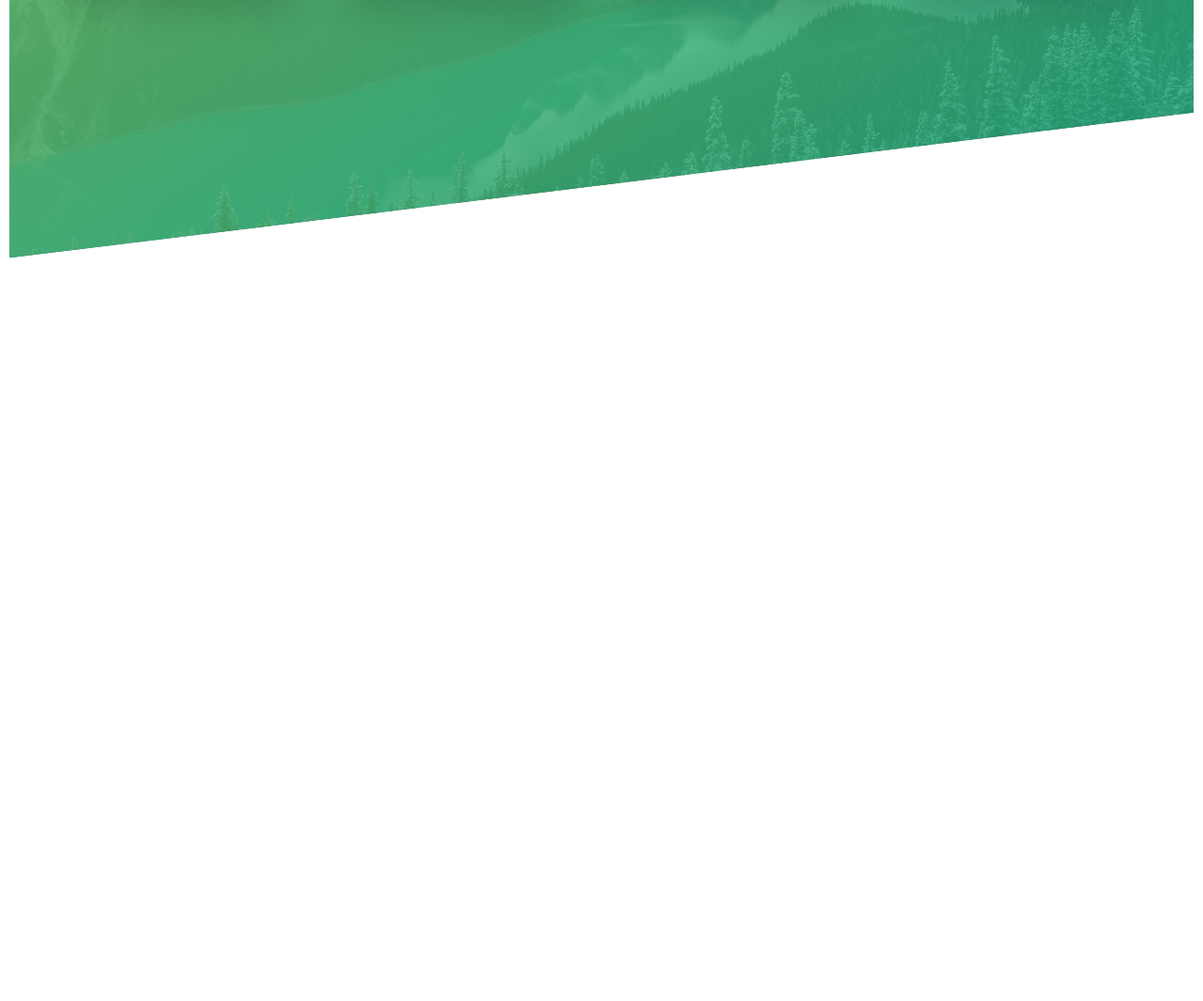
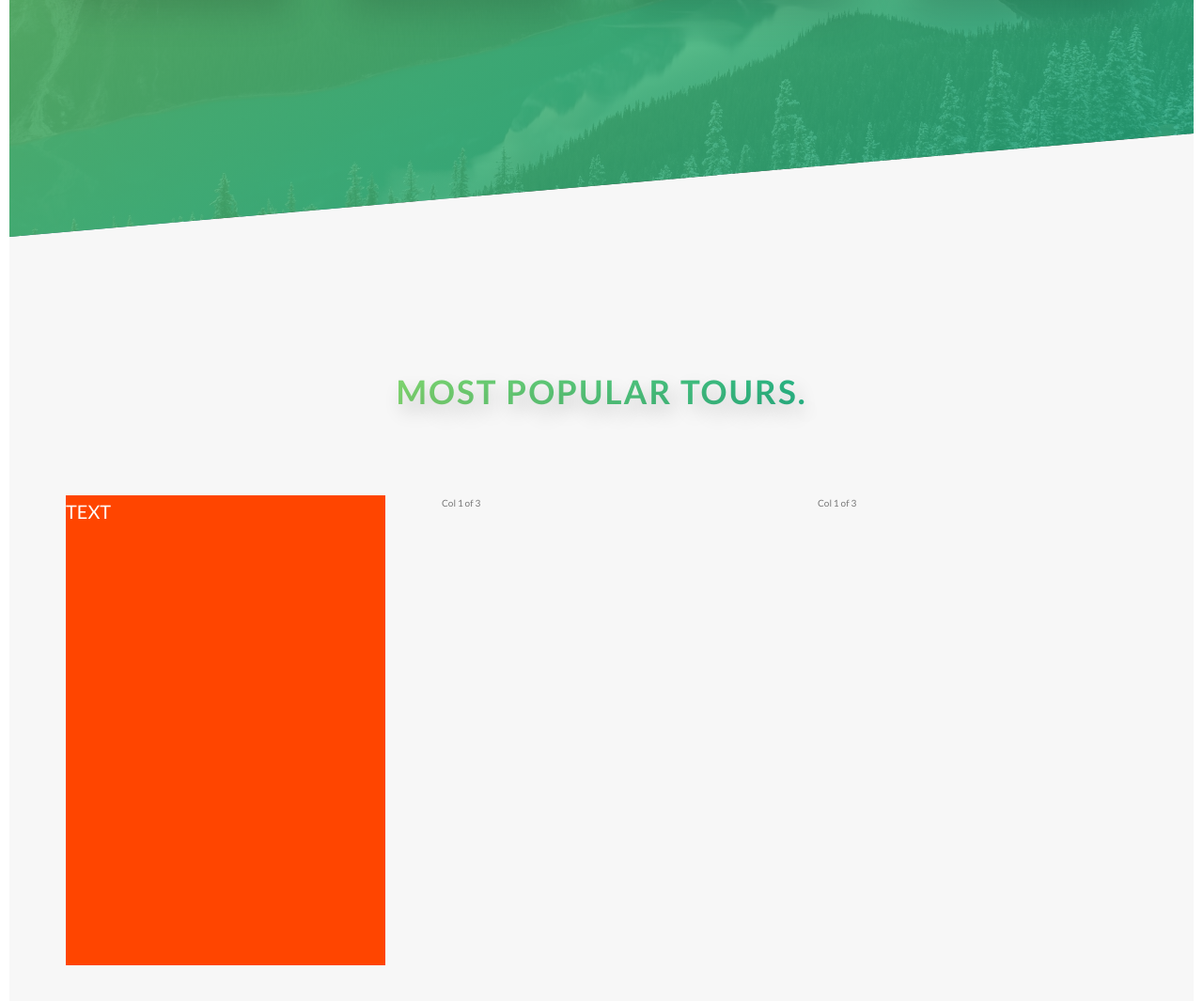
Before and after one commit to casedup/natours, a website: page index.html in a window 1280 px wide. Shown: the part 1982-3047 px from the top of the page at 94% size. Before the commit the page ends 2256 px from the top, so only its background shows below. Drawn offline with Linux system fonts and the light colour scheme.

Commit message:
added composition section and also new effects to css

```diff
--- a/index.html
+++ b/index.html
@@ -91,10 +91,31 @@
                         </p>
                     </div>
                 </div>
+            </div>
+        </section>
+        <section class="section-tours">
+            <div class="u-center-text u-margin-bottom-big">
+                <h2 class="heading-secondary">
+                    Most popular tours.
+                </h2>
+            </div>
+            <div class="row">
+                <div class="col-1-of-3">
+                    <div class="card">
+                       <div class="card__side">
+                           TEXT
+                       </div>
+                    </div>
+                </div>
 
+                <div class="col-1-of-3">
+                    Col 1 of 3
+                </div>
 
+                <div class="col-1-of-3">
+                    Col 1 of 3
+                </div>
             </div>
-
 
         </section>
     </main>
--- a/sass/components/_button.scss
+++ b/sass/components/_button.scss
@@ -66,6 +66,7 @@
         text-decoration: none;
         border-bottom: .1rem solid $dark-green;
         padding: .3rem;
+        backface-visibility: hidden;
 
 
     }
--- /dev/null
+++ b/sass/components/_card.scss
@@ -0,0 +1,18 @@
+.card {
+    perspective: 150rem;
+    -moz-perspective: 150rem;
+
+
+    &__side {
+        background-color: orangered;
+        height: 50rem;
+        transition: all .8s;
+        color: #fff;
+        font-size: 2rem;
+    }
+
+
+    &:hover &__side{
+        transform: rotateY(180deg);
+    }
+}
--- a/sass/main.scss
+++ b/sass/main.scss
@@ -12,6 +12,7 @@
 @import "components/button";
 @import "components/composition";
 @import "components/feature-box";
+@import "components/card";
 
 @import "layout/header";
 @import "layout/grid";
--- a/sass/pages/_home.scss
+++ b/sass/pages/_home.scss
@@ -12,12 +12,19 @@
     rgba($dark-green, .8)),
     url("../assets/img/nat-4.jpg");
     background-size: cover;
-    transform: skewY(-7deg);
+    transform: skewY(-5deg);
     margin-top: -10rem;
 
     & > * {
-        transform: skewY(7deg);
+        transform: skewY(5deg);
 
     }
 
 }
+.section-tours {
+    background-color: $color-grey-light-1;
+    padding: 25rem 0 50rem 0;
+    margin-top:  -6rem;
+
+
+}
```
Also changed, not shown: assets/styles.css.
